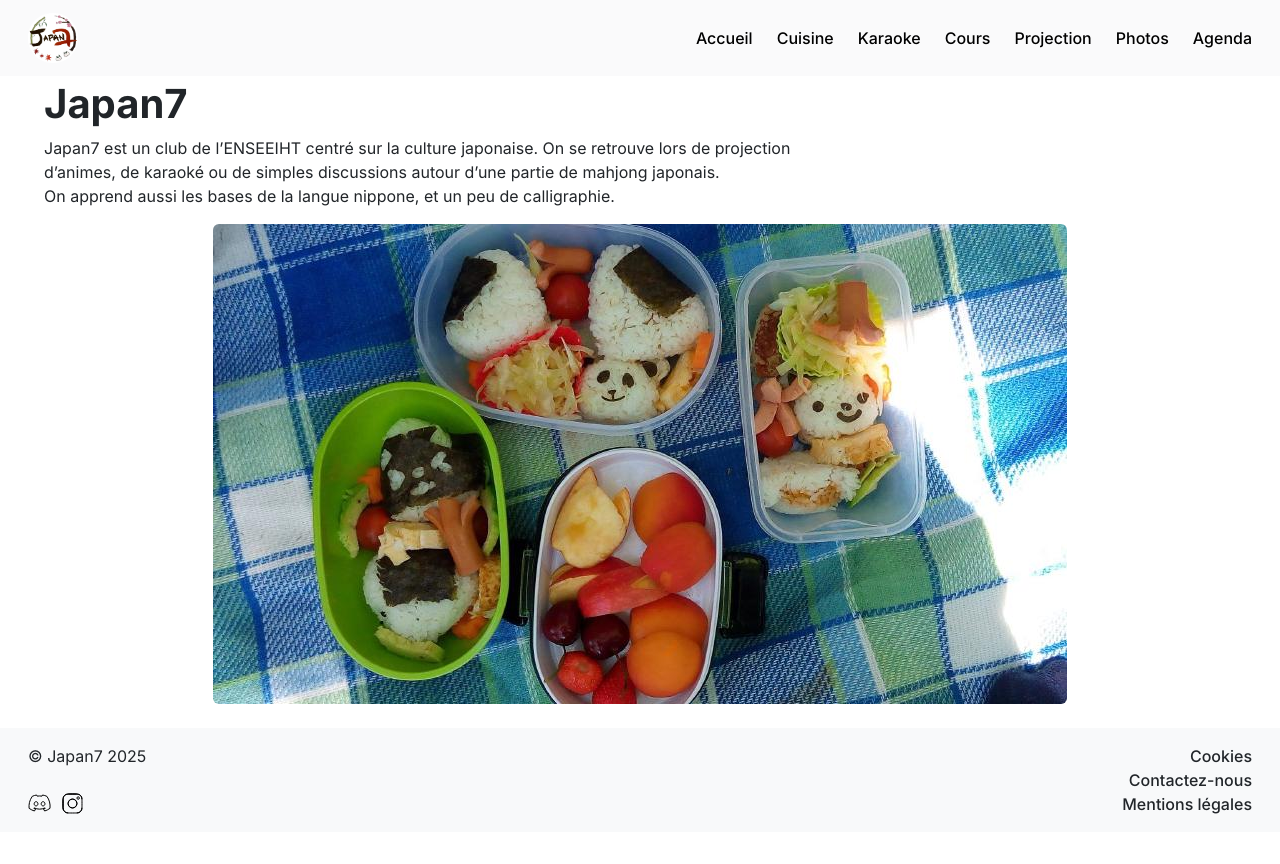
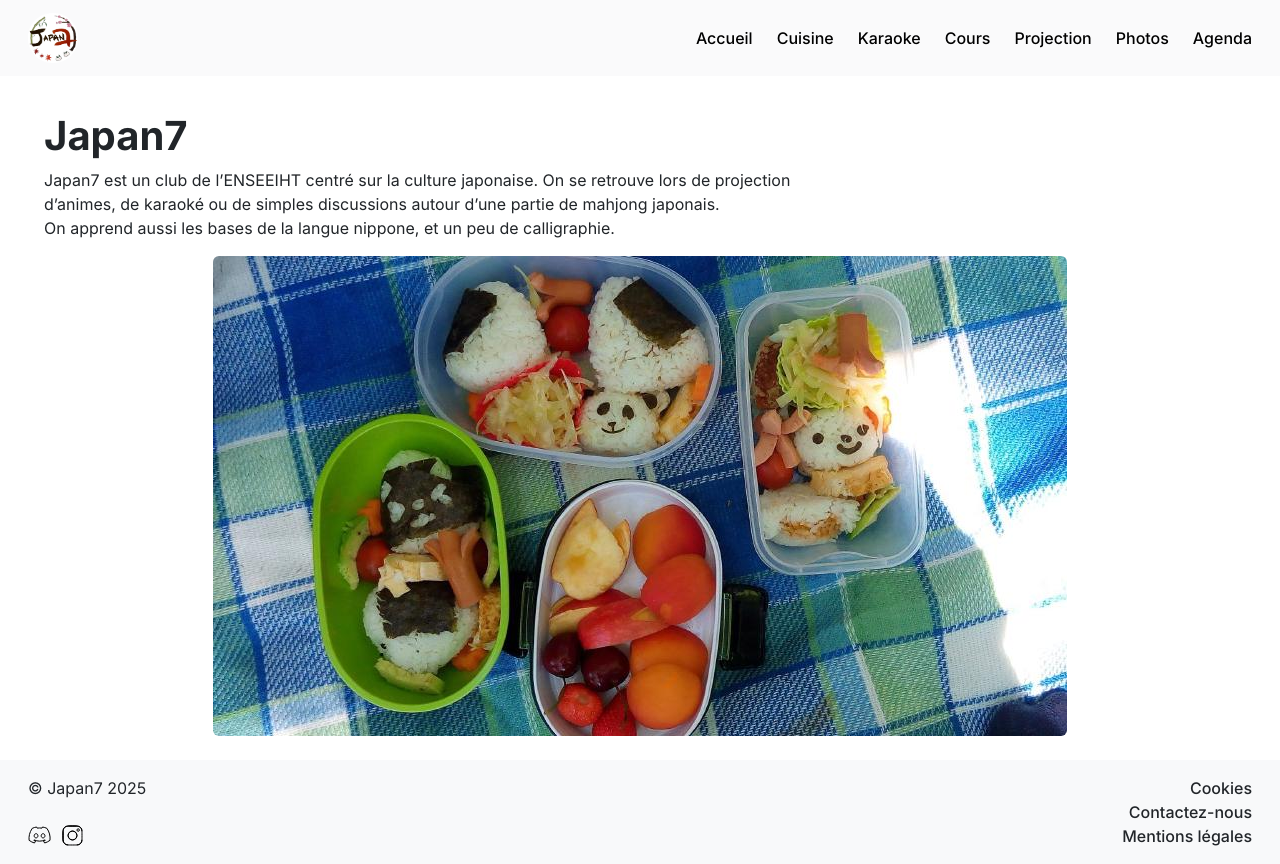
Before and after one commit to cyrianR/app-web-n7, a Vue app in the folder vue-app/: page / in a window 1280 px wide. Before the commit the page ends 832 px from the top, so only its background shows below. Built offline with nearby package versions, Linux system fonts and the light colour scheme.

Commit message:
voilà c mieux

```diff
--- a/vue-app/src/components/Welcome.vue
+++ b/vue-app/src/components/Welcome.vue
@@ -13,9 +13,7 @@
     </div>
   </div>
 
-  <div class="dflex flex-row justify-content-center">
-    <img src="../assets/img/welcome.jpg" class="rounded mx-auto d-block" alt="Image du club">
-  </div>
+  <img src="../assets/img/welcome.jpg" class="img-fluid rounded mx-auto d-block" alt="Image du club">
 </template>
 
 <style scoped>
--- a/vue-app/src/style.css
+++ b/vue-app/src/style.css
@@ -27,6 +27,8 @@ a:hover {
 body {
   font-family: 'Inter' !important;
   margin: 0;
+  display: flex;
+  place-items: center;
   min-width: 320px;
   min-height: 100vh;
 }
```
